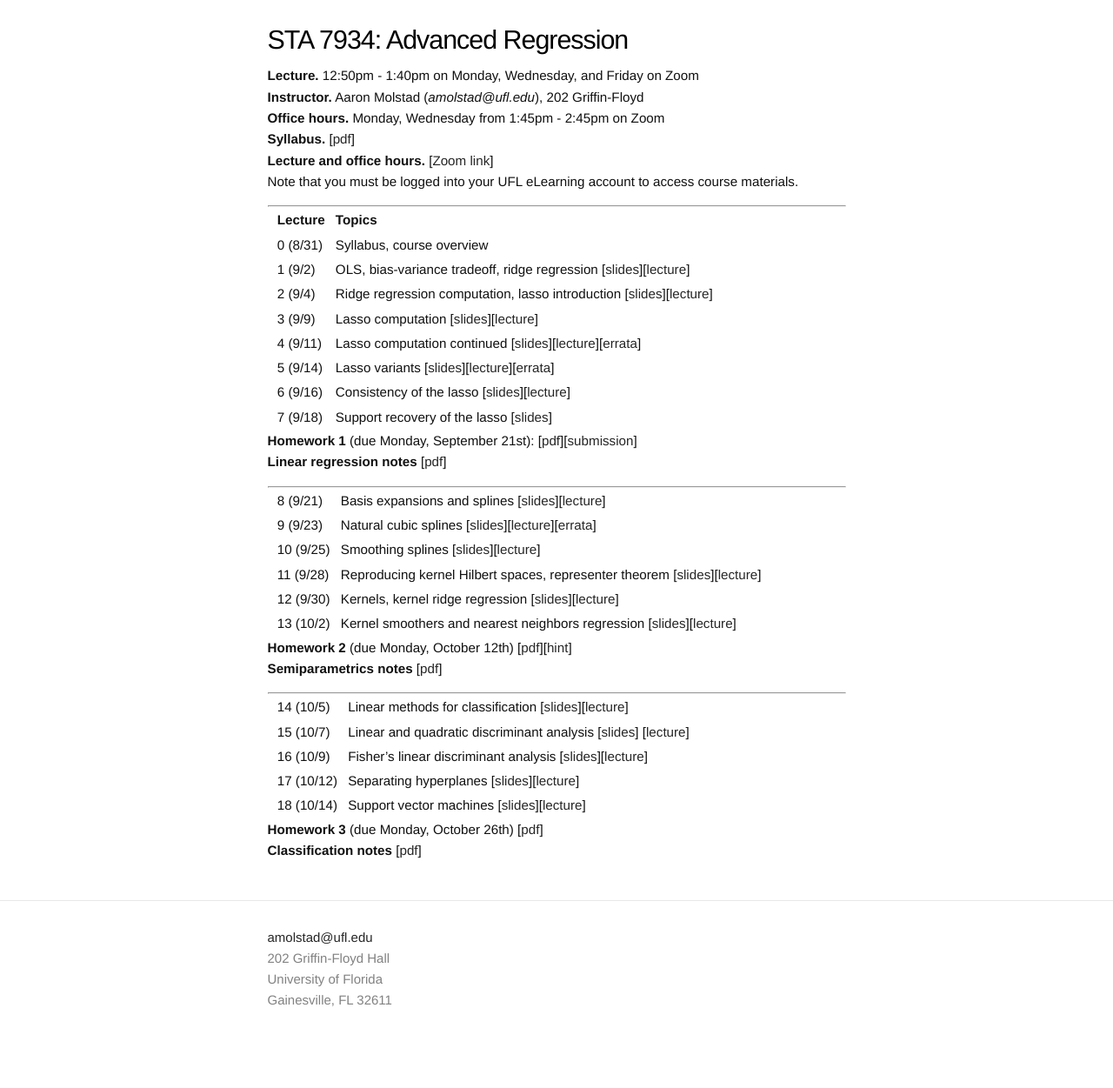
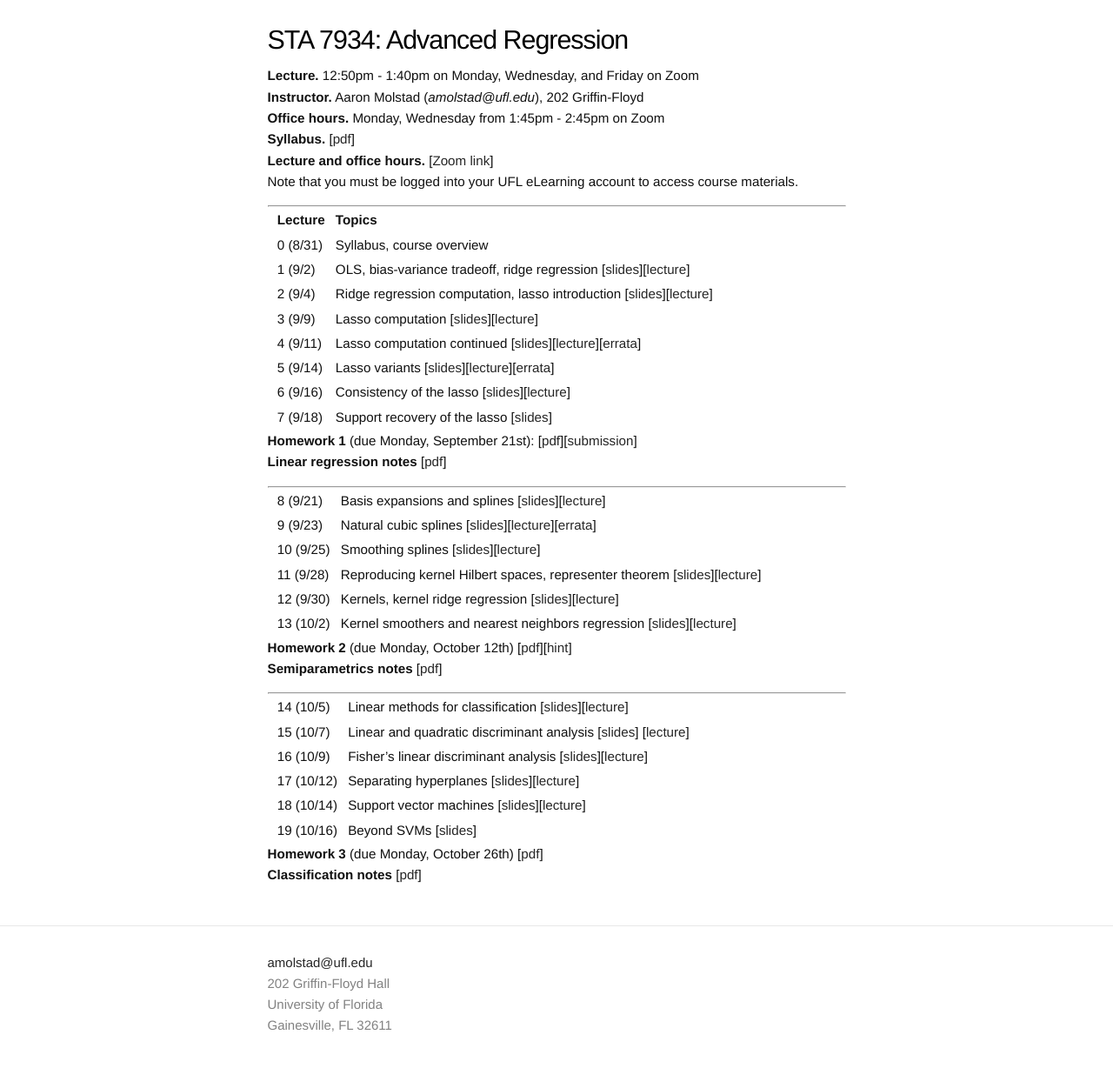
Before and after one commit to ajmolstad/ajmolstad.github.io, a Jekyll site: the page built from F20_STA7934.md, in a window 1280 px wide. Shown: the whole page at 87% size. Built offline with Jekyll 4.4.1, drawn with Linux system fonts in a browser that asks for light colours; before the commit the page ends 1222 px from its top, so only the background shows below that.

Commit message:
Update F20_STA7934.md

```diff
--- a/F20_STA7934.md
+++ b/F20_STA7934.md
@@ -47,6 +47,7 @@ Note that you must be logged into your UFL eLearning account to access course ma
 || 16 (10/9)  || Fisher's linear discriminant analysis [[slides](https://ufl.instructure.com/files/53444337/download?download_frd=1)][[lecture](https://ufl.instructure.com/files/53436224/download?download_frd=1)]||
 || 17 (10/12)  || Separating hyperplanes [[slides](https://ufl.instructure.com/files/53467084/download?download_frd=1)][[lecture](https://ufl.instructure.com/files/53467200/download?download_frd=1)]||
 || 18 (10/14)  || Support vector machines [[slides](https://ufl.instructure.com/files/53555574/download?download_frd=1)][[lecture](https://ufl.instructure.com/courses/412309/files?preview=53555585)]||
+|| 19 (10/16)  || Beyond SVMs [[slides]( https://ufl.instructure.com/files/53597029/download?download_frd=1)] ||
 
 **Homework 3** (due Monday, October 26th) [[pdf](https://ufl.instructure.com/files/53467803/download?download_frd=1)]
 **Classification notes** [[pdf](https://ufl.instructure.com/files/53556194/download?download_frd=1)]
```
